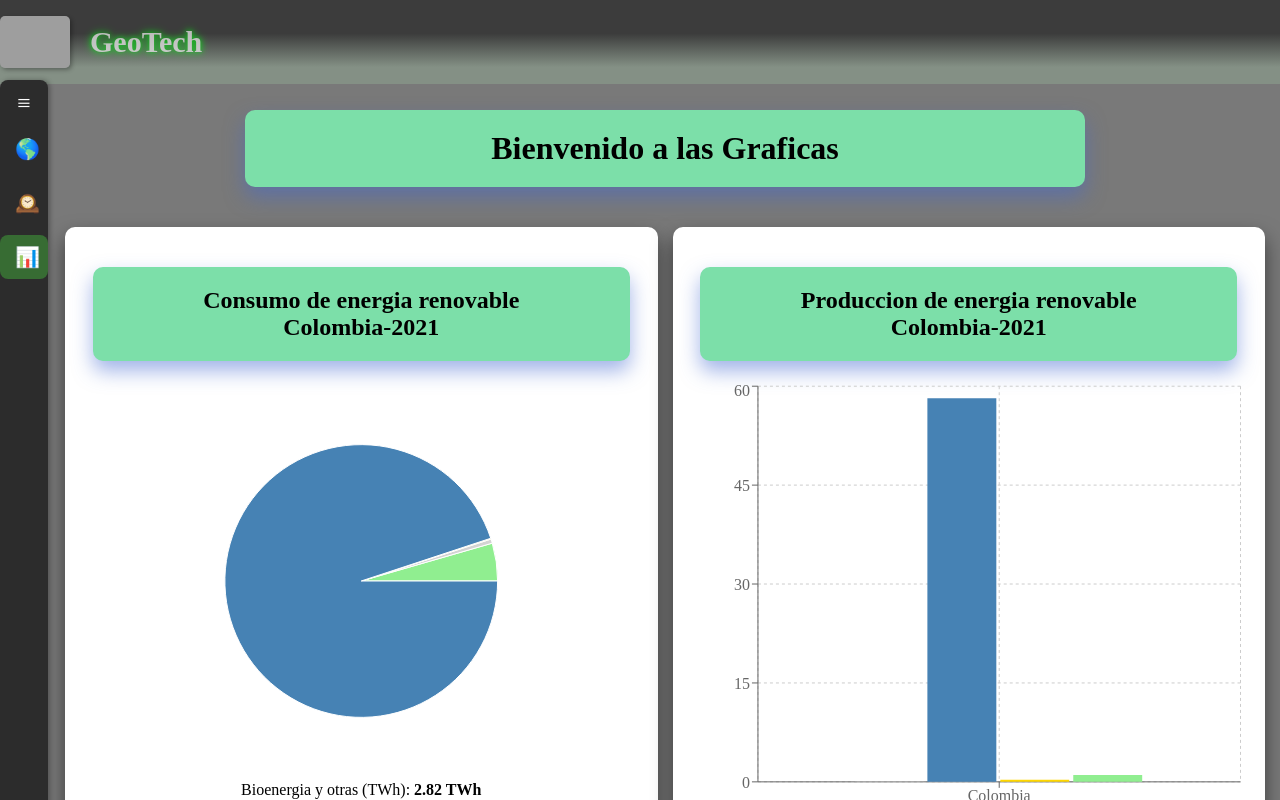
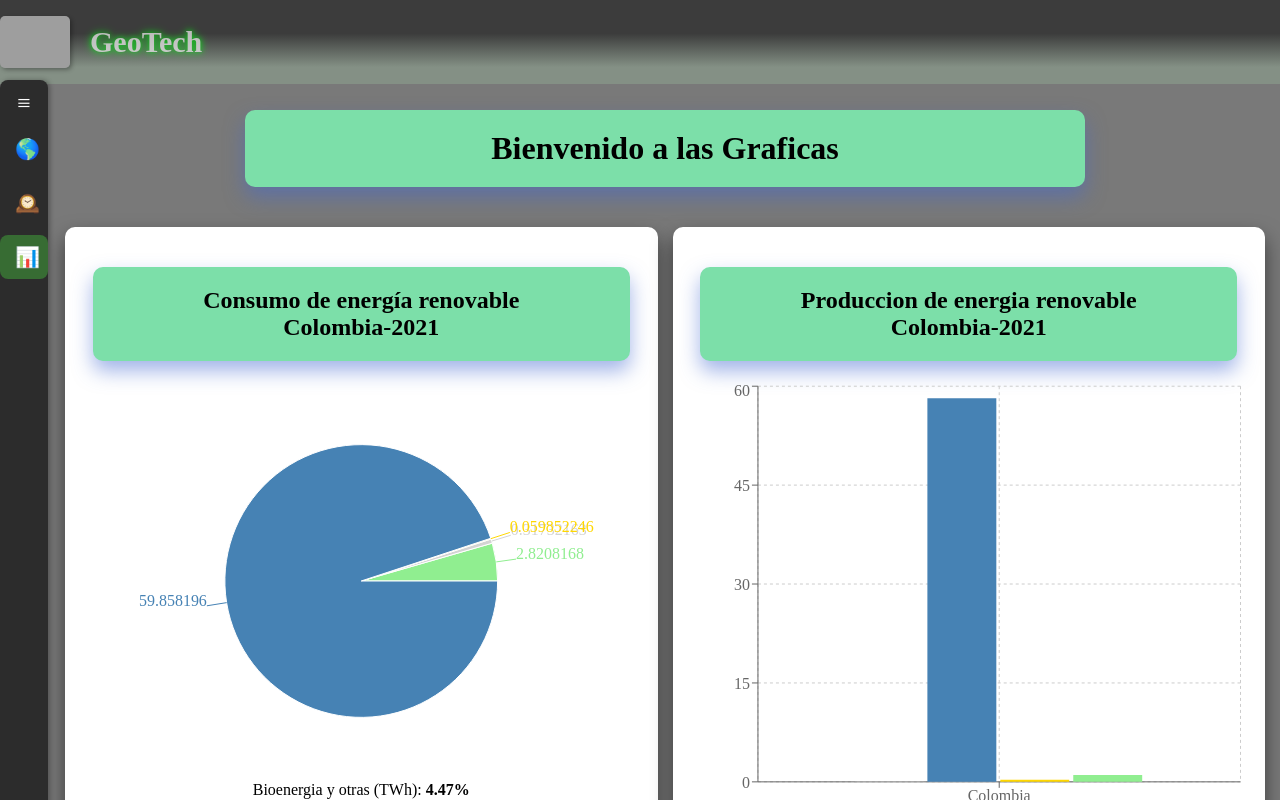
Before and after one commit to Bocchi26/ProyectoFinal, a React (Create React App) app: page /graficos in a window 1280 px wide. Shown: the top 800 px of the page. Built offline with nearby package versions, Linux system fonts and the light colour scheme; grey boxes are pictures that could not be loaded.

Commit message:
proyecto terminado

```diff
--- a/src/components/Graficos/Graficotorta.js
+++ b/src/components/Graficos/Graficotorta.js
@@ -55,6 +55,8 @@ const GraficoTortaCSV = () => {
       { name: "Energia hidráulica (TWh)", value: parseFloat(datosColombia2021["Hydro Generation - TWh"]) || 0 },
     ];
   }, [datosColombia2021]);
+    const total = datosGrafico.reduce((sum, entry) => sum + entry.value, 0);
+
 
   return (
           <article id="grafica-torta">
@@ -62,7 +64,7 @@ const GraficoTortaCSV = () => {
           <p>No se encontraron datos para Colombia en 2021.</p>
         ) : (
           <>
-      <h1 className="titulos">Consumo de energia renovable<br></br>Colombia-2021</h1>
+            <h1 className="titulos">Consumo de energía renovable<br />Colombia-2021</h1>
             <ResponsiveContainer width="100%" height={400}>
               <PieChart>
                 <Pie
@@ -73,6 +75,7 @@ const GraficoTortaCSV = () => {
                   cy="50%"
                   outerRadius="70%"
                   fill="#8884d8"
+                  label
                 >
                   {datosGrafico.map((entry, index) => (
                     <Cell
@@ -81,28 +84,36 @@ const GraficoTortaCSV = () => {
                     />
                   ))}
                 </Pie>
-          <Tooltip />
+                <Tooltip
+                  formatter={(value) =>
+                    `${value.toFixed(2)} TWh (${((value / total) * 100).toFixed(2)}%)`
+                  }
+                />
               </PieChart>
             </ResponsiveContainer>
 
             {/* Etiquetas por fuera */}
             <div id="datos">
-        {datosGrafico.map((entry, index) => (
+              {datosGrafico.map((entry, index) => {
+                const porcentaje = ((entry.value / total) * 100).toFixed(2);
+                return (
                   <div key={`label-${index}`} id="valores">
                     <div
                       className="color-indicador"
                       style={{ backgroundColor: colores[index % colores.length] }}
                     ></div>
                     <span className="dato-texto">
-              {entry.name}: <strong>{entry.value.toFixed(2)} TWh</strong>
+                      {entry.name}: <strong>{porcentaje}%</strong>
                     </span>
                   </div>
-        ))}
+                );
+              })}
             </div>
           </>
         )}
       </article>
 
+
   );
 };
 
```
Also changed, not shown: 1 other file (tests, documents, lock files or other folders). Lines whose indentation alone changed are shown as unchanged.
